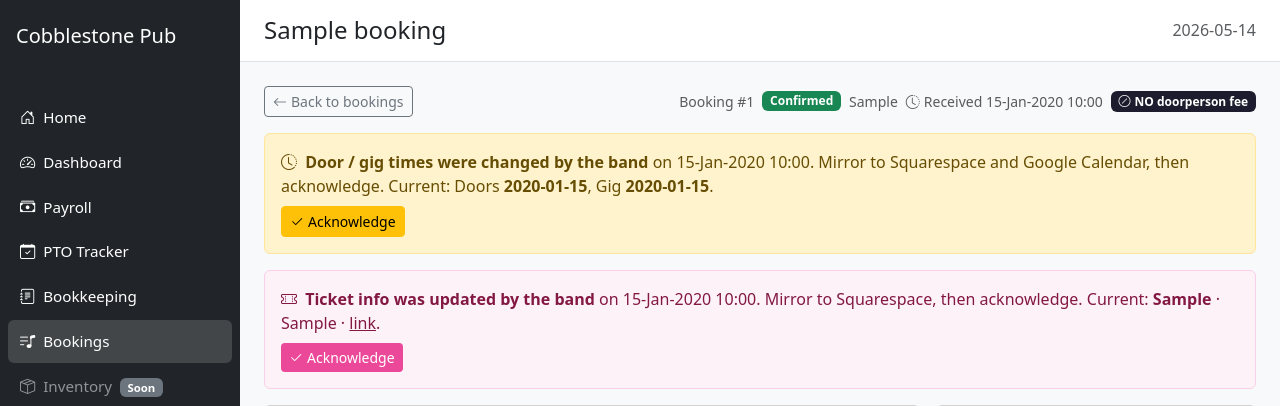
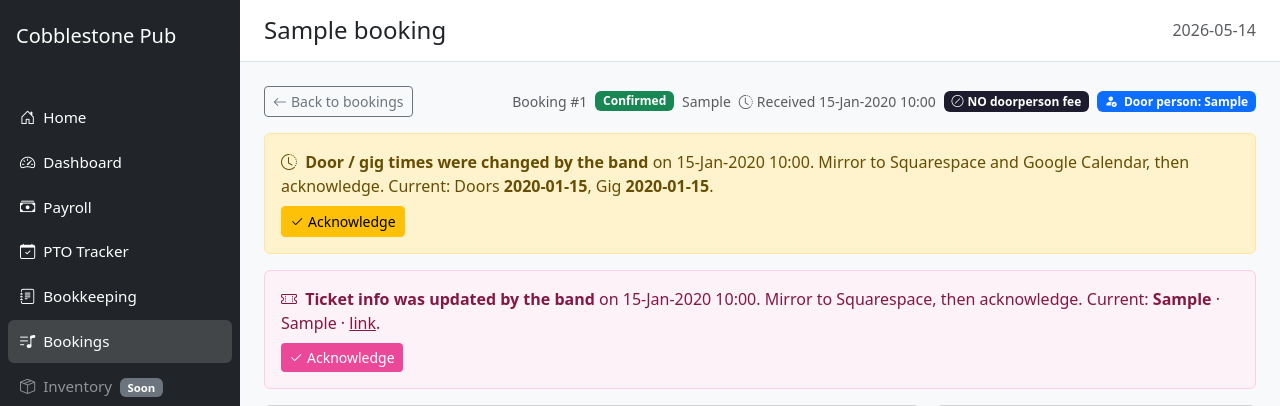
Before and after one commit to SorayaKMC/cobblestone-pub-, a Flask app: page /bookings/1 in a window 1280 px wide. Shown: the top 406 px of the page. Run offline with Flask 3, Linux system fonts and the light colour scheme; data comes from the database, SQL or seed files in the repository; tables that the repository leaves empty hold one stand-in row (values such as "Sample post"); a database or web service that is not in the repository returns one stand-in record (values such as "Sample title"); data that the repository does not hold is empty.

Commit message:
booking detail: surface door-person status in header badge row
At-a-glance indicator near the top of each booking so you don't have
to scroll into the form section to see who's on the door.

Four visual states:
  - 'none'                → grey "No door person needed"
  - 'tbc' or unset        → amber "Door person: TBC"
  - 'pub' / 'pub_no_fee'  → blue  "Door person: Pub-provided (..)"
  - 'own'                 → blue  "Door person: Bringing own"

Passes DOOR_PERSON_LABELS from the booking_detail view so the badge
shows the friendly label rather than the raw enum value.

Co-Authored-By: Claude Opus 4.7 (1M context) <noreply@anthropic.com>

```diff
--- a/routes/bookings.py
+++ b/routes/bookings.py
@@ -552,6 +552,7 @@ def booking_detail(booking_id):
         same_day_bookings=same_day_rows,
         residency_event_type=RESIDENCY_EVENT_TYPE,
         legacy_cutoff_date=_legacy_no_door_fee_cutoff(),
+        door_person_labels=DOOR_PERSON_LABELS,
     )
 
 
--- a/templates/booking_detail.html
+++ b/templates/booking_detail.html
@@ -33,6 +33,24 @@
               title="Booked under previous pricing{% if booking.source == 'form-import' %} (migrated from the original booking form){% else %} (created {{ booking.created_at[:10] }}, before the 6-week cutoff of {{ legacy_cutoff_date }}){% endif %}. No €50 door person fee applies.">
             <i class="bi bi-slash-circle me-1"></i>NO doorperson fee
         </span>
+        {% endif %}
+
+        {# Door person at-a-glance — surfaces the dropdown value at the top of the page #}
+        {% if booking.door_person == 'none' %}
+            <span class="badge bg-secondary" title="No door person required for this booking">
+                <i class="bi bi-dash-circle me-1"></i>No door person needed
+            </span>
+        {% elif not booking.door_person or booking.door_person == 'tbc' %}
+            <span class="badge bg-warning text-dark" title="Door person not assigned yet">
+                <i class="bi bi-exclamation-triangle-fill me-1"></i>Door person: TBC
+            </span>
+        {% else %}
+            <span class="badge"
+                  style="background:#0d6efd;color:#fff;"
+                  title="Door person arrangement for this booking">
+                <i class="bi bi-person-fill-check me-1"></i>
+                Door person: {{ door_person_labels.get(booking.door_person, booking.door_person) }}
+            </span>
         {% endif %}
     </div>
     {% endif %}
```
